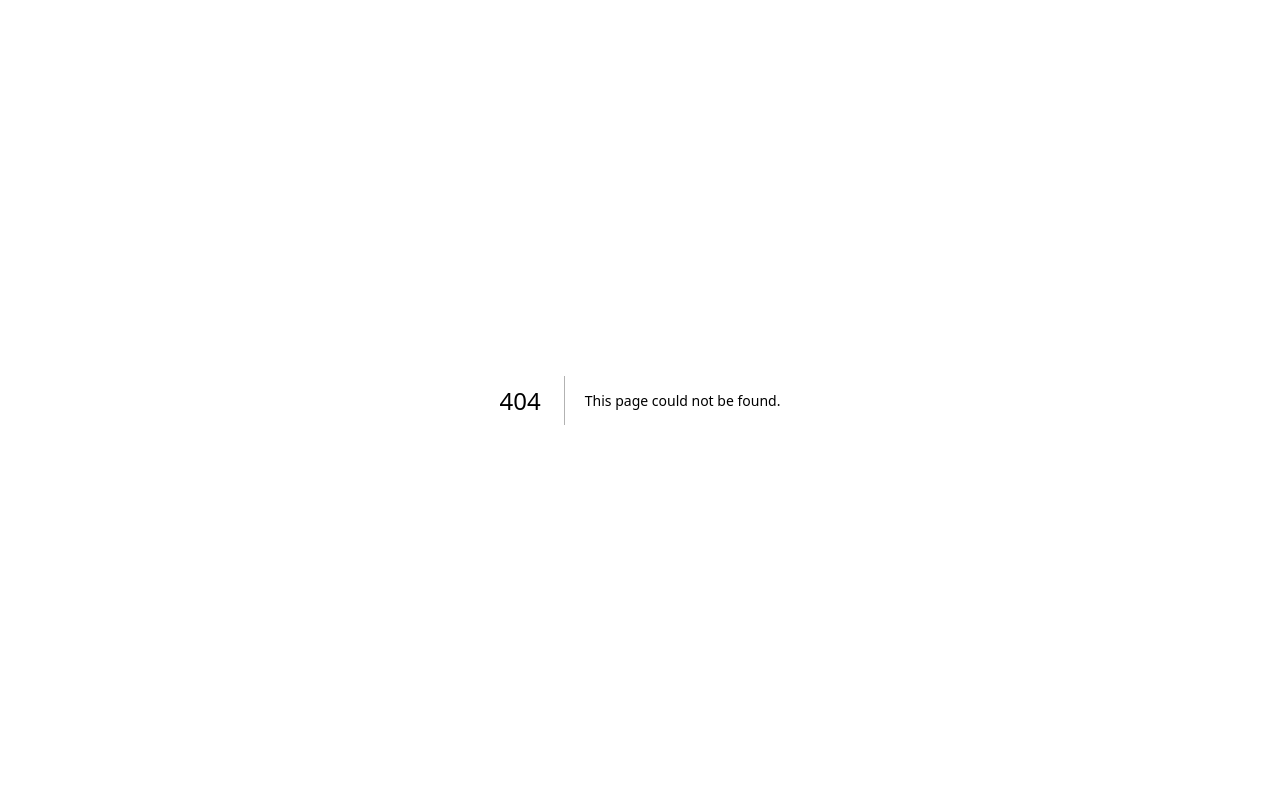
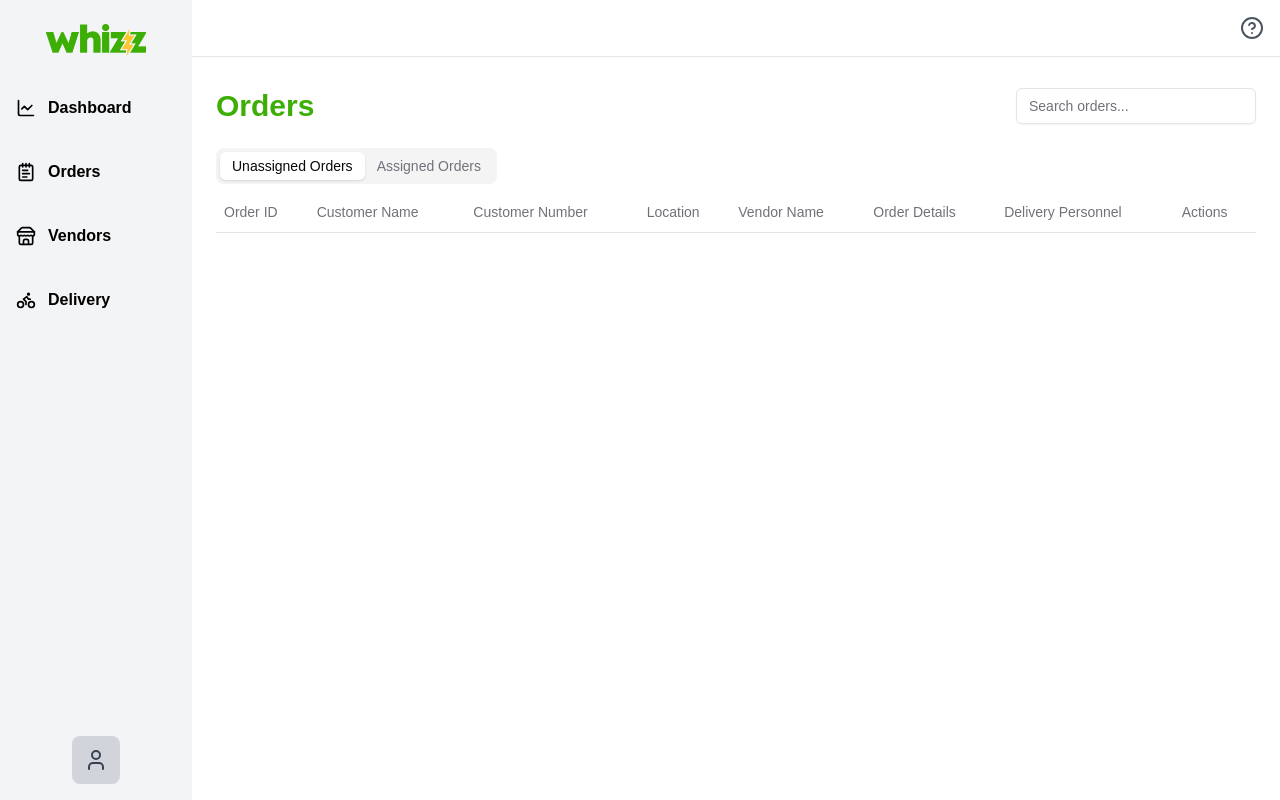
Before and after one commit to vedantbhamare-11/Whizz, a Next.js app in the folder client/whizz-admin/: page /orders in a window 1280 px wide. Before the commit this address had no page. Built offline with nearby package versions, Linux system fonts and the light colour scheme.

Commit message:
added the orderes page

```diff
--- /dev/null
+++ b/client/whizz-admin/src/app/orders/page.tsx
@@ -0,0 +1,73 @@
+"use client";
+
+import { Tabs, TabsContent, TabsList, TabsTrigger } from "@/components/ui/tabs";
+import { Input } from "@/components/ui/input";
+import Sidebar from "@/components/Sidebar";
+import Header from "@/components/Header";
+import { useSelector, useDispatch } from "react-redux";
+import { RootState } from "@/redux/store";
+import { assignDeliveryPersonnel } from "@/redux/orderSlice";
+import OrderTable from "@/components/OrderTable";
+
+export default function OrdersPage() {
+  const orders = useSelector((state: RootState) => state.orders.orders); // Use Redux state
+  const vendors = useSelector((state: RootState) => state.vendors.vendors);
+  const deliveryPersonnel = useSelector(
+    (state: RootState) => state.delivery.personnel
+  );
+
+  const dispatch = useDispatch();
+
+  const handleAssign = (id: number, personnel: string) => {
+    dispatch(assignDeliveryPersonnel({ orderId: id, personnel })); // Update Redux state
+  };
+
+  return (
+    <div className="flex">
+      <Sidebar />
+      <main className="flex-1">
+        <Header />
+        <div className="p-6 ml-48 mt-16">
+          {/* Page Heading */}
+          <div className="flex justify-between items-center">
+            <h1 className="text-3xl font-bold text-[#3CAE06]">Orders</h1>
+            <Input placeholder="Search orders..." className="w-60" />
+          </div>
+
+          {/* Tabs */}
+          <Tabs defaultValue="unassigned" className="mt-6">
+            <TabsList>
+              <TabsTrigger value="unassigned">Unassigned Orders</TabsTrigger>
+              <TabsTrigger value="assigned">Assigned Orders</TabsTrigger>
+            </TabsList>
+
+            {/* Unassigned Orders */}
+            <TabsContent value="unassigned">
+              <OrderTable
+                orders={orders.filter(
+                  (order) => order.deliveryPersonnel === "Unassigned"
+                )}
+                vendors={vendors}
+                deliveryPersonnel={deliveryPersonnel}
+                onAssign={handleAssign}
+              />
+            </TabsContent>
+
+            {/* Assigned Orders */}
+            <TabsContent value="assigned">
+              <OrderTable
+                orders={orders.filter(
+                  (order) => order.deliveryPersonnel !== "Unassigned"
+                )}
+                vendors={vendors}
+                deliveryPersonnel={deliveryPersonnel}
+                onAssign={() => {}}
+                isAssignedTab
+              />
+            </TabsContent>
+          </Tabs>
+        </div>
+      </main>
+    </div>
+  );
+}
```
